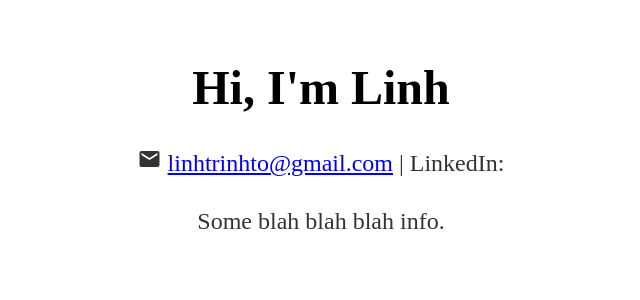
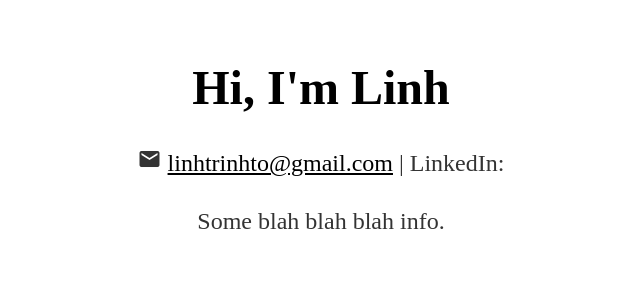
Before and after one commit to lttrinh/lttrinh.github.io, a Jekyll site: the page built from index.html, in a window 1280 px wide. Shown: the top 300 px of the page, without its empty margins (319-959 px from the left). Built offline with Jekyll 4.4.1, drawn with Linux system fonts in a browser that asks for light colours.

Commit message:
Update main.css

```diff
--- a/css/main.css
+++ b/css/main.css
@@ -16,3 +16,8 @@
     line-height: 1.4em;
     color: #333;
 }
+
+a {
+    font-family: 'futura';
+    color: #000;
+}
```
